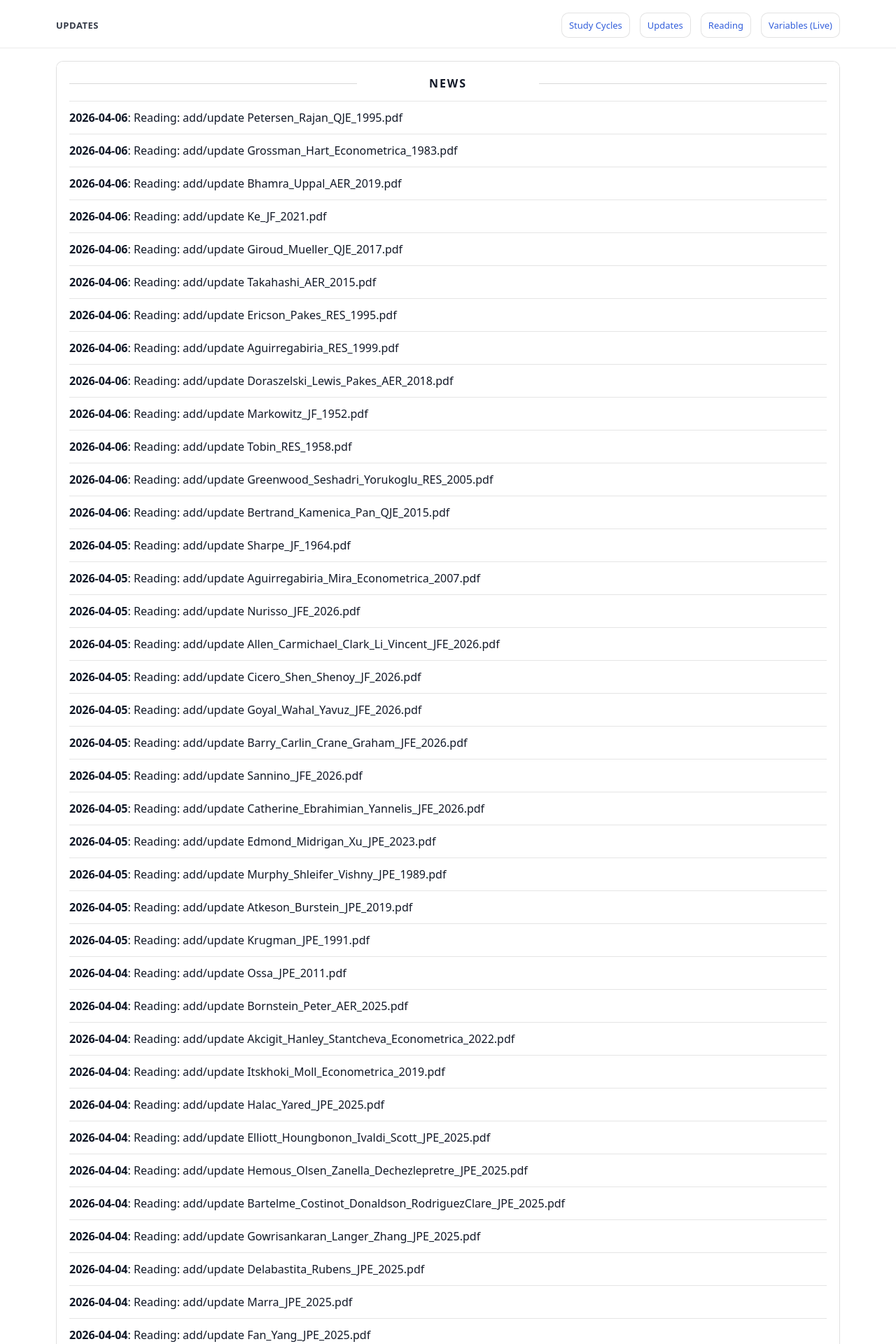
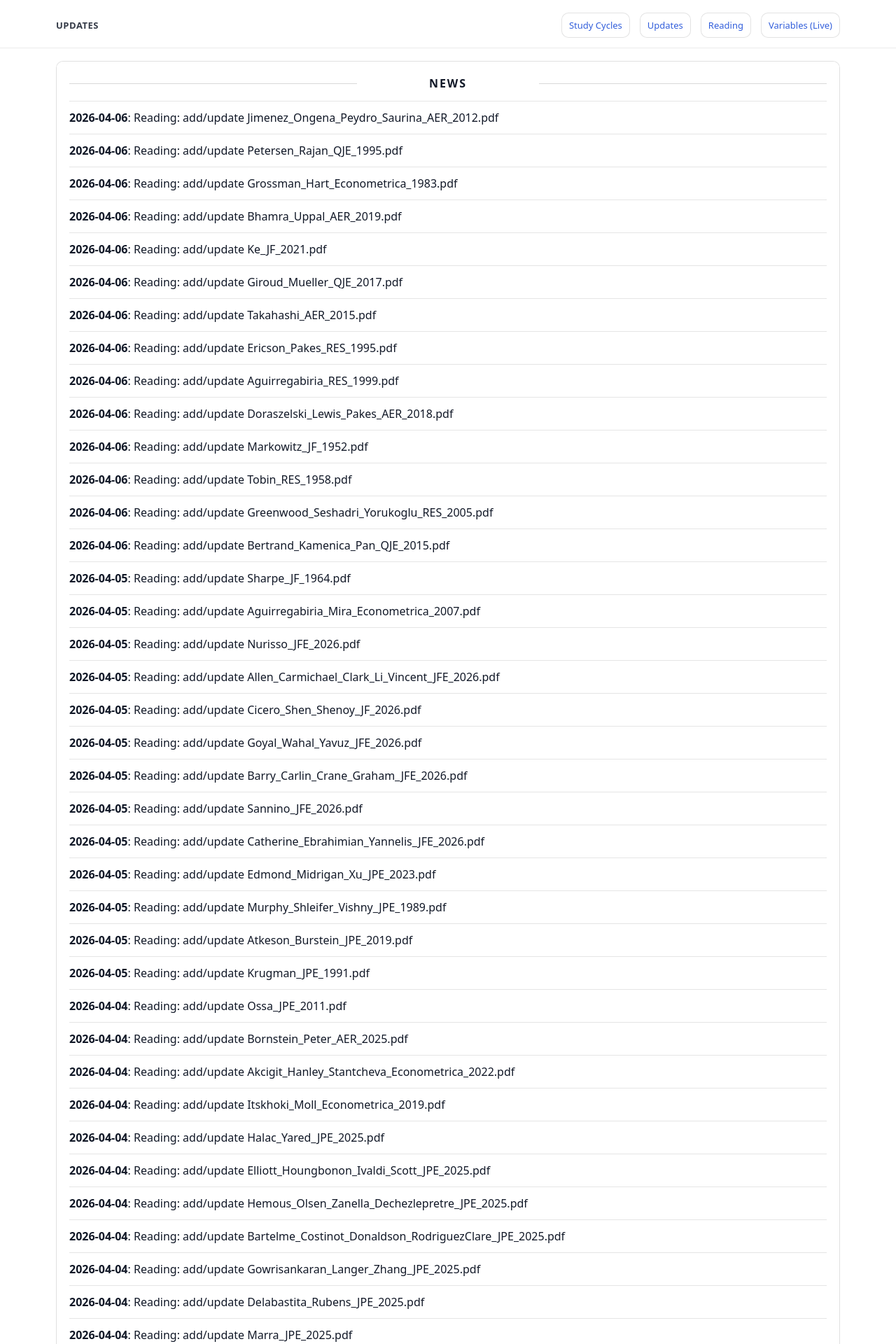
Before and after one commit to yaxinzn/study-archive, a Jekyll site: the page built from updates/index.md, in a window 1280 px wide. Shown: the top 1920 px of the page at 70% size. Built offline with Jekyll 4.4.1, drawn with Linux system fonts in a browser that asks for light colours; some of the changed text lies outside the part shown.

Commit message:
chore: update NEWS feed

```diff
--- a/_data/news.yml
+++ b/_data/news.yml
@@ -1,4 +1,7 @@
 # Auto-generated update history (sorted newest -> oldest). Do not edit manually.
+- ts: "1775471957"
+  date: "2026-04-06"
+  title: "Reading: add/update Jimenez_Ongena_Peydro_Saurina_AER_2012.pdf"
 - ts: "1775470321"
   date: "2026-04-06"
   title: "Reading: add/update Petersen_Rajan_QJE_1995.pdf"
```
